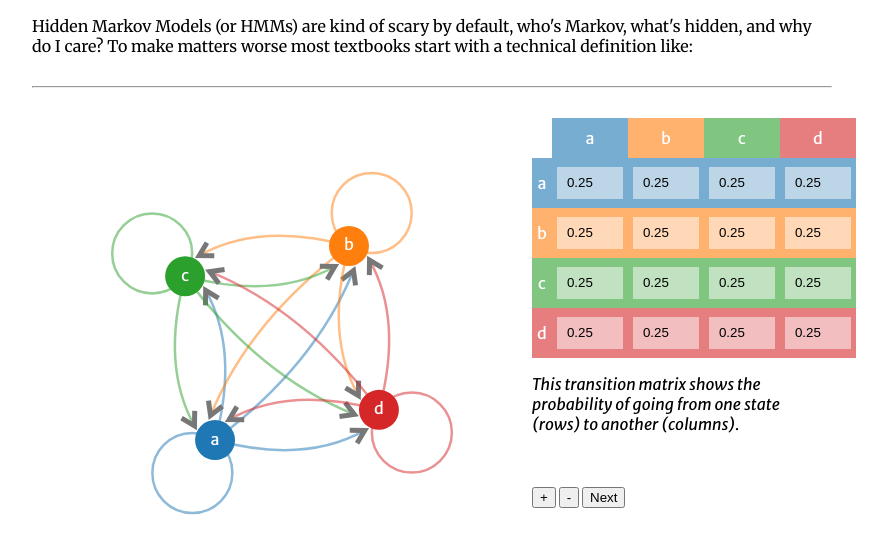
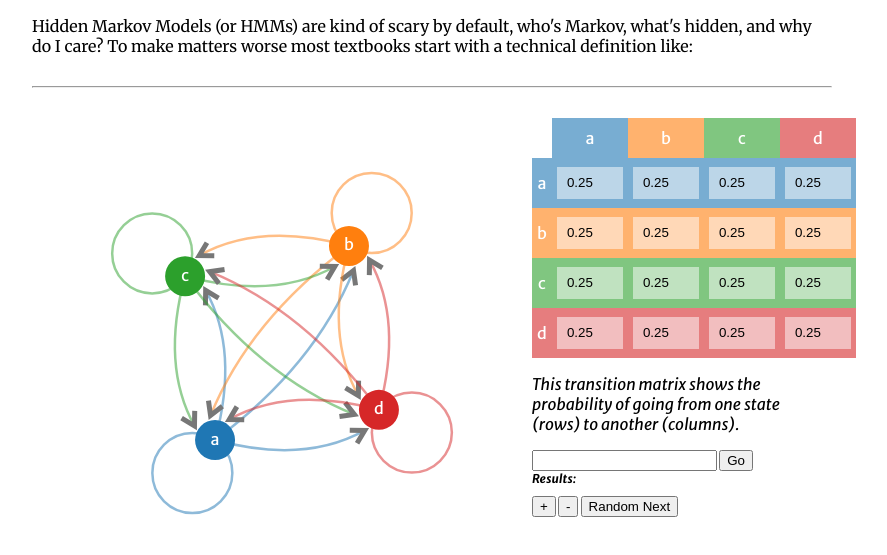
Before and after one commit to dropofwill/hmm-intro, a website: page index.html in a window 1280 px wide. Shown: the part 133-688 px from the top of the page, without its empty margins (208-1095 px from the left). Drawn offline with nearby package versions, Linux system fonts and the light colour scheme; some packages are replaced by stand-ins of ours.

Commit message:
Add some UI for future evaluation purposes

```diff
--- a/index.html
+++ b/index.html
@@ -26,11 +26,18 @@
         <div class="mm-matrix" id="js-mm-matrix-1">
           <p><em>This transition matrix shows the probability of going from one state (rows) to another (columns).</em></p>
 
-          <div>
-            <p id="js-states-1">&nbsp;</p>
-            <button id="js-mm-plus-1" type="button">+</button>
-            <button id="js-mm-minus-1" type="button">-</button>
-            <button id="js-mm-next-1" type="button">Next</button>
+          <div class="mm-ui">
+            <div>
+              <input id="js-mm-input-1" type="text">
+              <button id="js-mm-submit-1" type="button">Go</button>
+              <strong><em>Results: </em></strong>
+            </div>
+
+            <div>
+              <button id="js-mm-plus-1" type="button">+</button>
+              <button id="js-mm-minus-1" type="button">-</button>
+              <button id="js-mm-next-1" type="button">Random Next</button>
+            </div>
           </div>
         </div>
       </div>
--- a/styles.css
+++ b/styles.css
@@ -49,6 +49,14 @@ input[type="number"] {
   padding-right: 0;
 }
 
+.mm-ui {
+  font-size: 12px;
+}
+
+.mm-ui div {
+  margin-bottom: 10px;
+}
+
 .mm table {
   /* width: 640px; */
   /* border-collapse: */
```
